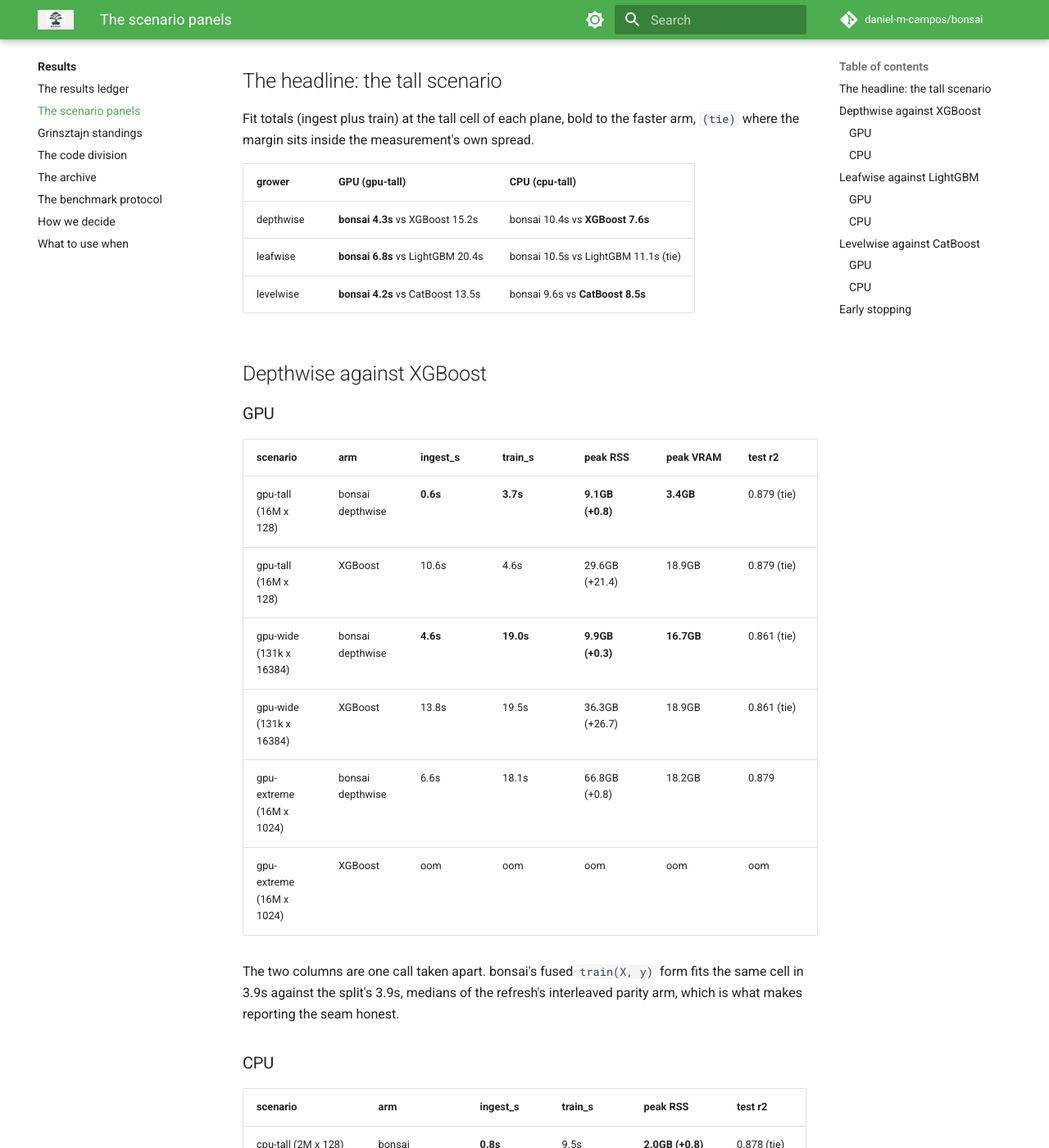
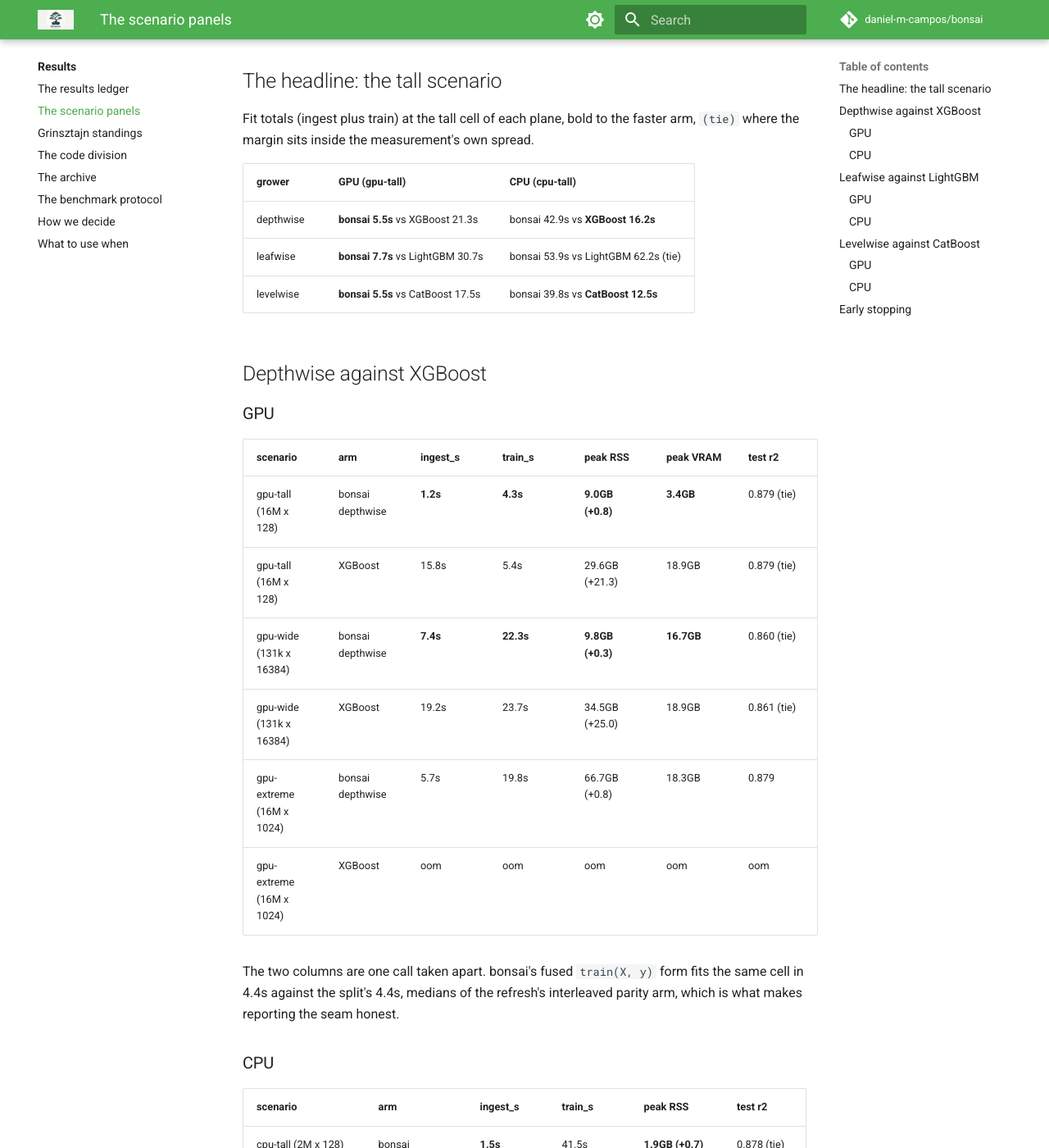
Before and after one commit to daniel-m-campos/bonsai, an MkDocs documentation site: the page built from docs/method/results/perf.md, in a window 1280 px wide and 1400 px high, scrolled down 935 px. Shown: the whole window at 82% size. Built offline with MkDocs 1.6.1 and Material for MkDocs 9.7.7, drawn with Linux system fonts in a browser that asks for light colours; comment, search, counter and statistics services are not loaded; some of the changed text lies outside the part shown.

Commit message:
bench(standings): refresh 6 axes
Axes: gpu-tall,gpu-wide,gpu-extreme,cpu-tall,cpu-wide,gpu-early-stop. Same-pod refresh via scripts/standings_refresh.py (decision 96); superseded files deleted, registry updated, ledger and README regenerated.

CPU axes (cpu-tall, cpu-wide) were measured on pod-NVIDIA-RTX-PRO-6000-Blackwell-Server-Edition (issue #355). Every row carries its own host block, so the registry records which machine and which ceiling stands behind each axis.

```diff
--- a/docs/method/results/perf.md
+++ b/docs/method/results/perf.md
@@ -14,9 +14,9 @@
 
 | grower | GPU (gpu-tall) | CPU (cpu-tall) |
 |---|---|---|
-| depthwise | **bonsai 4.3s** vs XGBoost 15.2s | bonsai 10.4s vs **XGBoost 7.6s** |
-| leafwise | **bonsai 6.8s** vs LightGBM 20.4s | bonsai 10.5s vs LightGBM 11.1s (tie) |
-| levelwise | **bonsai 4.2s** vs CatBoost 13.5s | bonsai 9.6s vs **CatBoost 8.5s** |
+| depthwise | **bonsai 5.5s** vs XGBoost 21.3s | bonsai 42.9s vs **XGBoost 16.2s** |
+| leafwise | **bonsai 7.7s** vs LightGBM 30.7s | bonsai 53.9s vs LightGBM 62.2s (tie) |
+| levelwise | **bonsai 5.5s** vs CatBoost 17.5s | bonsai 39.8s vs **CatBoost 12.5s** |
 
 ## Depthwise against XGBoost
 
@@ -24,23 +24,23 @@
 
 | scenario | arm | ingest_s | train_s | peak RSS | peak VRAM | test r2 |
 |---|---|---|---|---|---|---|
-| gpu-tall (16M x 128) | bonsai depthwise | **0.6s** | **3.7s** | **9.1GB (+0.8)** | **3.4GB** | 0.879 (tie) |
-| gpu-tall (16M x 128) | XGBoost | 10.6s | 4.6s | 29.6GB (+21.4) | 18.9GB | 0.879 (tie) |
-| gpu-wide (131k x 16384) | bonsai depthwise | **4.6s** | **19.0s** | **9.9GB (+0.3)** | **16.7GB** | 0.861 (tie) |
-| gpu-wide (131k x 16384) | XGBoost | 13.8s | 19.5s | 36.3GB (+26.7) | 18.9GB | 0.861 (tie) |
-| gpu-extreme (16M x 1024) | bonsai depthwise | 6.6s | 18.1s | 66.8GB (+0.8) | 18.2GB | 0.879 |
+| gpu-tall (16M x 128) | bonsai depthwise | **1.2s** | **4.3s** | **9.0GB (+0.8)** | **3.4GB** | 0.879 (tie) |
+| gpu-tall (16M x 128) | XGBoost | 15.8s | 5.4s | 29.6GB (+21.3) | 18.9GB | 0.879 (tie) |
+| gpu-wide (131k x 16384) | bonsai depthwise | **7.4s** | **22.3s** | **9.8GB (+0.3)** | **16.7GB** | 0.860 (tie) |
+| gpu-wide (131k x 16384) | XGBoost | 19.2s | 23.7s | 34.5GB (+25.0) | 18.9GB | 0.861 (tie) |
+| gpu-extreme (16M x 1024) | bonsai depthwise | 5.7s | 19.8s | 66.7GB (+0.8) | 18.3GB | 0.879 |
 | gpu-extreme (16M x 1024) | XGBoost | oom | oom | oom | oom | oom |
 
-The two columns are one call taken apart. bonsai's fused `train(X, y)` form fits the same cell in 3.9s against the split's 3.9s, medians of the refresh's interleaved parity arm, which is what makes reporting the seam honest.
+The two columns are one call taken apart. bonsai's fused `train(X, y)` form fits the same cell in 4.4s against the split's 4.4s, medians of the refresh's interleaved parity arm, which is what makes reporting the seam honest.
 
 ### CPU
 
 | scenario | arm | ingest_s | train_s | peak RSS | test r2 |
 |---|---|---|---|---|---|
-| cpu-tall (2M x 128) | bonsai depthwise | **0.8s** | 9.5s | **2.0GB (+0.8)** | 0.878 (tie) |
-| cpu-tall (2M x 128) | XGBoost | 1.6s | **6.0s** | 2.3GB (+1.1) | 0.877 (tie) |
-| cpu-wide (16k x 16384) | bonsai depthwise | **1.6s** | **54.2s** | **10.1GB (+8.9)** | **0.773** |
-| cpu-wide (16k x 16384) | XGBoost | 2.4s | 100.5s | 20.1GB (+18.9) | 0.772 |
+| cpu-tall (2M x 128) | bonsai depthwise | **1.5s** | 41.5s | **1.9GB (+0.7)** | 0.878 (tie) |
+| cpu-tall (2M x 128) | XGBoost | 1.9s | **14.2s** | 2.3GB (+1.1) | 0.877 (tie) |
+| cpu-wide (16k x 16384) | bonsai depthwise | **3.0s** | **128.1s** | **10.1GB (+8.9)** | **0.773** |
+| cpu-wide (16k x 16384) | XGBoost | 3.8s | 194.9s | 20.2GB (+19.0) | 0.772 |
 
 ## Leafwise against LightGBM
 
@@ -48,21 +48,21 @@
 
 | scenario | arm | ingest_s | train_s | peak RSS | peak VRAM | test r2 |
 |---|---|---|---|---|---|---|
-| gpu-tall (16M x 128) | bonsai leafwise | **0.5s** | **6.3s** | **9.1GB (+0.8)** | **3.5GB** | 0.879 |
-| gpu-tall (16M x 128) | LightGBM | 11.3s | 9.0s | 15.2GB (+7.0) | 5.4GB | **0.885** |
-| gpu-wide (131k x 16384) | bonsai leafwise | **4.9s** | **66.0s** | **9.9GB (+0.3)** | **18.5GB** | 0.860 |
-| gpu-wide (131k x 16384) | LightGBM | 59.2s | 132.9s | 55.8GB (+46.2) | 20.7GB | **0.868** |
-| gpu-extreme (16M x 1024) | bonsai leafwise | **6.6s** | **19.6s** | **66.8GB (+0.8)** | **18.4GB** | 0.879 |
-| gpu-extreme (16M x 1024) | LightGBM | 110.3s | 64.4s | 115.9GB (+50.0) | 34.3GB | **0.886** |
+| gpu-tall (16M x 128) | bonsai leafwise | **1.2s** | **6.5s** | **9.0GB (+0.8)** | **3.5GB** | 0.879 |
+| gpu-tall (16M x 128) | LightGBM | 17.2s | 13.5s | 15.2GB (+7.0) | 5.4GB | **0.885** |
+| gpu-wide (131k x 16384) | bonsai leafwise | **8.2s** | **79.8s** | **9.9GB (+0.3)** | **18.5GB** | 0.860 |
+| gpu-wide (131k x 16384) | LightGBM | 132.5s | 164.5s | 56.2GB (+46.6) | 20.8GB | **0.868** |
+| gpu-extreme (16M x 1024) | bonsai leafwise | **6.2s** | **22.1s** | **66.7GB (+0.8)** | **18.4GB** | 0.879 |
+| gpu-extreme (16M x 1024) | LightGBM | 163.3s | 71.4s | 115.8GB (+49.9) | 34.3GB | **0.886** |
 
 ### CPU
 
 | scenario | arm | ingest_s | train_s | peak RSS | test r2 |
 |---|---|---|---|---|---|
-| cpu-tall (2M x 128) | bonsai leafwise | **0.9s** | 9.6s (tie) | **1.9GB (+0.7)** | 0.878 (tie) |
-| cpu-tall (2M x 128) | LightGBM | 1.9s | 9.2s (tie) | 2.1GB (+0.9) | 0.877 (tie) |
-| cpu-wide (16k x 16384) | bonsai leafwise | **1.6s** | **28.9s** | **8.9GB (+7.7)** | 0.773 |
-| cpu-wide (16k x 16384) | LightGBM | 7.6s | 44.1s | 19.5GB (+18.3) | **0.776** |
+| cpu-tall (2M x 128) | bonsai leafwise | **1.4s** | 52.5s (tie) | **1.9GB (+0.7)** | 0.878 (tie) |
+| cpu-tall (2M x 128) | LightGBM | 2.6s | 59.6s (tie) | 2.1GB (+0.9) | 0.877 (tie) |
+| cpu-wide (16k x 16384) | bonsai leafwise | **3.1s** | **93.9s** | **8.9GB (+7.7)** | 0.773 |
+| cpu-wide (16k x 16384) | LightGBM | 21.4s | 114.3s | 19.5GB (+18.3) | **0.776** |
 
 ## Levelwise against CatBoost
 
@@ -70,23 +70,23 @@
 
 | scenario | arm | ingest_s | train_s | peak RSS | peak VRAM | test r2 |
 |---|---|---|---|---|---|---|
-| gpu-tall (16M x 128) | bonsai levelwise | **0.6s** | **3.7s** | **9.1GB (+0.8)** | **3.4GB** | 0.876 (tie) |
-| gpu-tall (16M x 128) | CatBoost | 1.7s | 11.8s | 25.6GB (+17.4) | 90.3GB | 0.875 (tie) |
-| gpu-wide (131k x 16384) | bonsai levelwise | 4.5s | **19.8s** | **9.9GB (+0.3)** | **16.7GB** | **0.876** |
-| gpu-wide (131k x 16384) | CatBoost | **0.9s** | 49.8s | 26.3GB (+16.7) | 90.3GB | 0.874 |
-| gpu-extreme (16M x 1024) | bonsai levelwise | **6.5s** | **15.5s** | **66.7GB (+0.8)** | **18.2GB** | 0.877 (tie) |
-| gpu-extreme (16M x 1024) | CatBoost | 15.6s | 69.2s | 196.1GB (+130.2) | 90.2GB | 0.876 (tie) |
+| gpu-tall (16M x 128) | bonsai levelwise | **1.2s** | **4.3s** | **9.0GB (+0.8)** | **3.4GB** | 0.876 (tie) |
+| gpu-tall (16M x 128) | CatBoost | 2.5s | 15.1s | 25.5GB (+17.3) | 90.2GB | 0.875 (tie) |
+| gpu-wide (131k x 16384) | bonsai levelwise | 7.8s | **23.4s** | **9.9GB (+0.3)** | **16.7GB** | **0.876** |
+| gpu-wide (131k x 16384) | CatBoost | **2.6s** | 70.1s | 26.1GB (+16.5) | 90.2GB | 0.874 |
+| gpu-extreme (16M x 1024) | bonsai levelwise | **6.3s** | **17.1s** | **66.7GB (+0.8)** | **18.2GB** | 0.877 (tie) |
+| gpu-extreme (16M x 1024) | CatBoost | 13.6s | 84.3s | 196.2GB (+130.3) | 90.2GB | 0.876 (tie) |
 
 ### CPU
 
 | scenario | arm | ingest_s | train_s | peak RSS | test r2 |
 |---|---|---|---|---|---|
-| cpu-tall (2M x 128) | bonsai levelwise | 0.9s | 8.7s | **2.0GB (+0.8)** | **0.876** |
-| cpu-tall (2M x 128) | CatBoost | **0.2s** | **8.2s** | 4.1GB (+2.9) | 0.874 |
-| cpu-wide (16k x 16384) | bonsai levelwise | 1.6s | 70.4s | **11.4GB (+10.2)** | **0.862** |
-| cpu-wide (16k x 16384) | CatBoost | **0.2s** | **61.4s** | 18.6GB (+17.4) | 0.840 |
+| cpu-tall (2M x 128) | bonsai levelwise | 1.3s | 38.5s | **2.0GB (+0.8)** | **0.876** |
+| cpu-tall (2M x 128) | CatBoost | **0.3s** | **12.2s** | 4.0GB (+2.8) | 0.874 |
+| cpu-wide (16k x 16384) | bonsai levelwise | 2.8s | 175.8s | **11.2GB (+10.0)** | **0.862** |
+| cpu-wide (16k x 16384) | CatBoost | **0.6s** | **134.1s** | 18.5GB (+17.3) | 0.840 |
 
-*Source: [`gpu-tall-2026-08.jsonl`](../../../benchmarks/results/gpu-tall-2026-08.jsonl), [`gpu-wide-2026-08.jsonl`](../../../benchmarks/results/gpu-wide-2026-08.jsonl), [`gpu-extreme-2026-08.jsonl`](../../../benchmarks/results/gpu-extreme-2026-08.jsonl), [`cpu-tall-2026-08.jsonl`](../../../benchmarks/results/cpu-tall-2026-08.jsonl), [`cpu-wide-2026-08.jsonl`](../../../benchmarks/results/cpu-wide-2026-08.jsonl), [`gpu-early-stop-2026-08.jsonl`](../../../benchmarks/results/gpu-early-stop-2026-08.jsonl). As-run under the redesigned scenario matrix (decision 103), best of the session's repeats per arm. Each plane runs on one pod, so the arms compare within a plane and not across the two. The GPU plane is measured at `bdc2345` (2026-08-19, pod-NVIDIA-RTX-PRO-6000-Blackwell-Workstation-Edition and workbox). The CPU plane is measured at `bdc2345` (2026-08-19, pod-NVIDIA-RTX-PRO-6000-Blackwell-Workstation-Edition).*
+*Source: [`gpu-tall-2026-08.jsonl`](../../../benchmarks/results/gpu-tall-2026-08.jsonl), [`gpu-wide-2026-08.jsonl`](../../../benchmarks/results/gpu-wide-2026-08.jsonl), [`gpu-extreme-2026-08.jsonl`](../../../benchmarks/results/gpu-extreme-2026-08.jsonl), [`cpu-tall-2026-08.jsonl`](../../../benchmarks/results/cpu-tall-2026-08.jsonl), [`cpu-wide-2026-08.jsonl`](../../../benchmarks/results/cpu-wide-2026-08.jsonl), [`gpu-early-stop-2026-08.jsonl`](../../../benchmarks/results/gpu-early-stop-2026-08.jsonl). As-run under the redesigned scenario matrix (decision 103), best of the session's repeats per arm. Each plane runs on one pod, so the arms compare within a plane and not across the two. The GPU plane is measured at `e2bb3ac` (2026-08-20, pod-NVIDIA-RTX-PRO-6000-Blackwell-Server-Edition). The CPU plane is measured at `e2bb3ac` (2026-08-20, pod-NVIDIA-RTX-PRO-6000-Blackwell-Server-Edition).*
 
 ## Early stopping
 
@@ -94,9 +94,9 @@
 
 | grower | arm | eval overhead | stop-arm fit | stopped at |
 |---|---|---|---|---|
-| depthwise | bonsai depthwise | +17.3% | 30.9s | 939 |
-| depthwise | XGBoost | +1.0% | 50.0s | 1116 |
-| leafwise | bonsai leafwise | +10.3% | 59.3s | 1108 |
-| leafwise | LightGBM | -0.1% | 69.7s | 979 |
-| levelwise | bonsai levelwise | +17.5% | 58.6s | 1875 |
-| levelwise | CatBoost | +5.0% | 100.2s | 1933 |
+| depthwise | bonsai depthwise | +20.0% | 47.7s | 1339 |
+| depthwise | XGBoost | -0.3% | 59.9s | 1116 |
+| leafwise | bonsai leafwise | +16.0% | 59.5s | 1081 |
+| leafwise | LightGBM | +9.1% | 105.6s | 979 |
+| levelwise | bonsai levelwise | +25.8% | 68.6s | 2000 |
+| levelwise | CatBoost | +8.6% | 117.8s | 1859 |
```
Also changed, not shown: README.md (+1 -1 lines), docs/method/results.md (+1 -1 lines), 9 other files.
